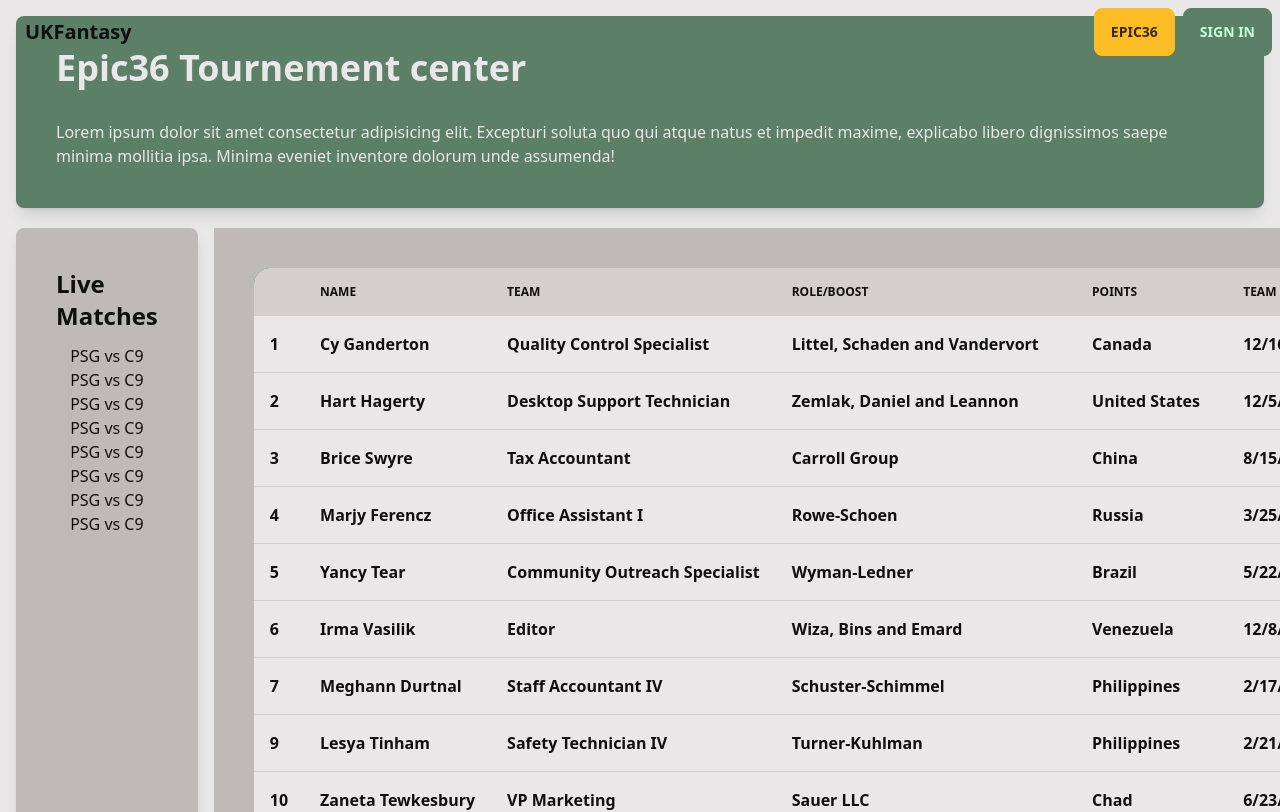
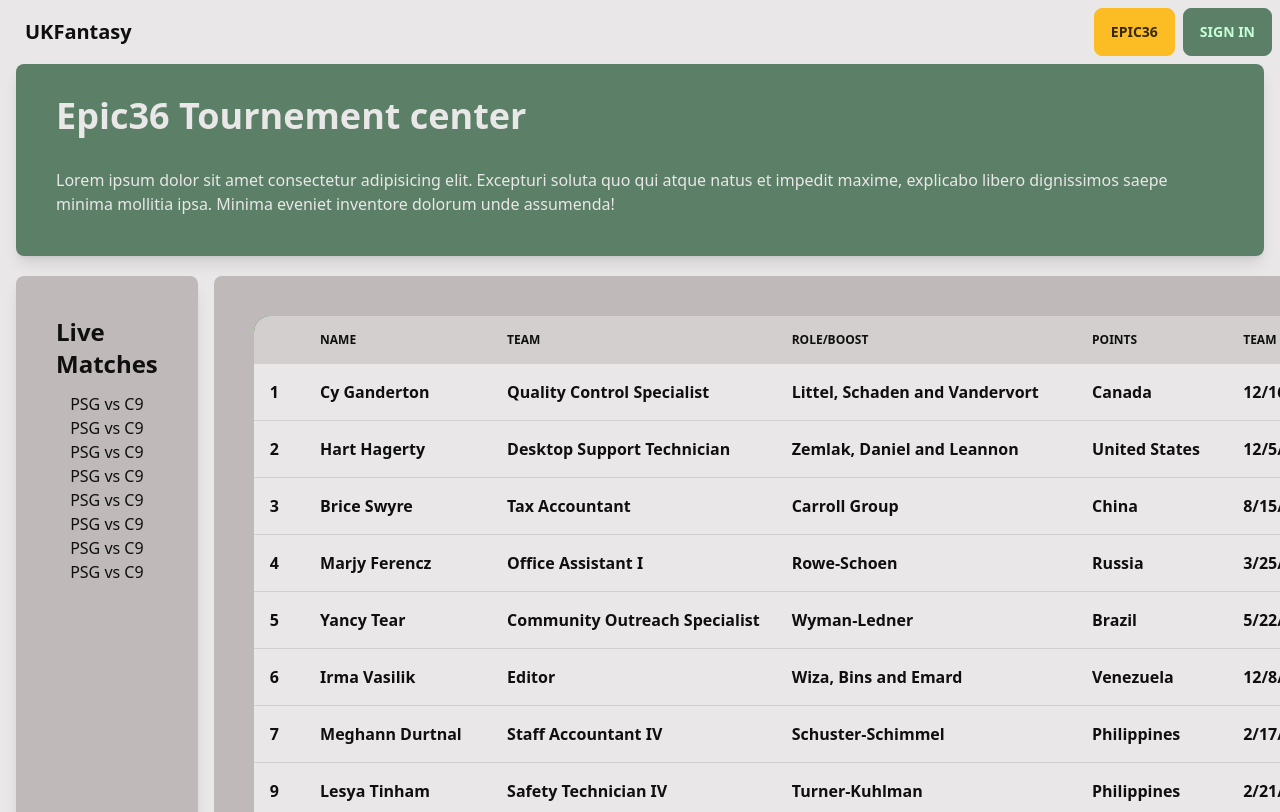
Before and after one commit to FlynnFc/UKFantasy, a Next.js app: page /epic36 in a window 1280 px wide. Shown: the top 812 px of the page. Built offline with nearby package versions, Linux system fonts and the light colour scheme; no server answers.

Commit message:
Update epic36.tsx

```diff
--- a/src/pages/epic36.tsx
+++ b/src/pages/epic36.tsx
@@ -3,7 +3,7 @@ import React from "react";
 const Epic36 = () => {
   return (
     <main className="container mx-auto flex max-h-screen flex-col items-start justify-start p-4">
-      <div className="flex flex-col rounded-lg bg-primary px-10 pb-10 text-base-100 shadow-lg">
+      <div className="mt-12 flex flex-col rounded-lg bg-primary px-10 pb-10 text-base-100 shadow-lg">
         <h1 className="my-8 text-4xl font-bold">Epic36 Tournement center</h1>
         <p>
           Lorem ipsum dolor sit amet consectetur adipisicing elit. Excepturi
@@ -12,8 +12,8 @@ const Epic36 = () => {
           dolorum unde assumenda!
         </p>
       </div>
-      <div className="flex flex-row space-x-4">
-        <section className="my-5 w-auto rounded-lg bg-base-300 p-10 text-base-content shadow-lg">
+      <div className="flex w-full flex-row justify-between space-x-4">
+        <section className="my-5 rounded-lg bg-base-300 p-10 text-base-content shadow-lg">
           <h2 className="text-2xl font-bold">Live Matches</h2>
 
           <div>
@@ -25,9 +25,9 @@ const Epic36 = () => {
             </ul>
           </div>
         </section>
-        <section className="my-5 flex justify-center bg-base-300 p-10  text-base-content">
+        <section className="flexjustify-center my-5 rounded-lg bg-base-300  p-10 text-base-content">
           <div className=" overflow-x-auto">
-            <table className="table font-semibold">
+            <table className="table w-full font-semibold">
               <thead>
                 <tr>
                   <th></th>
```
